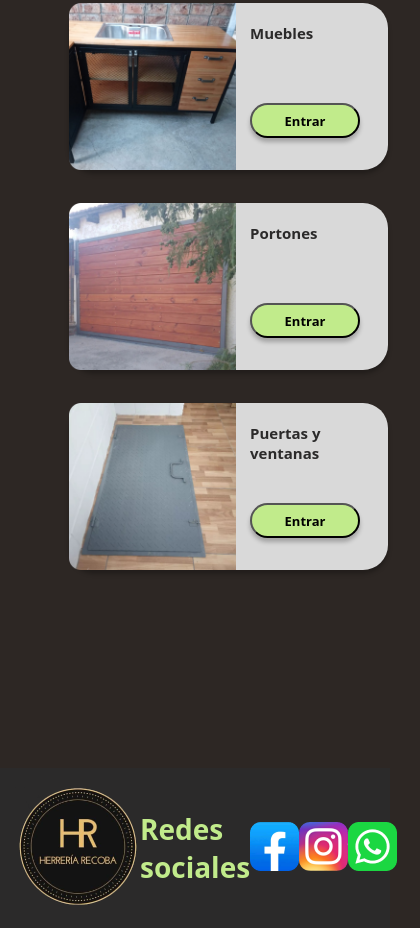
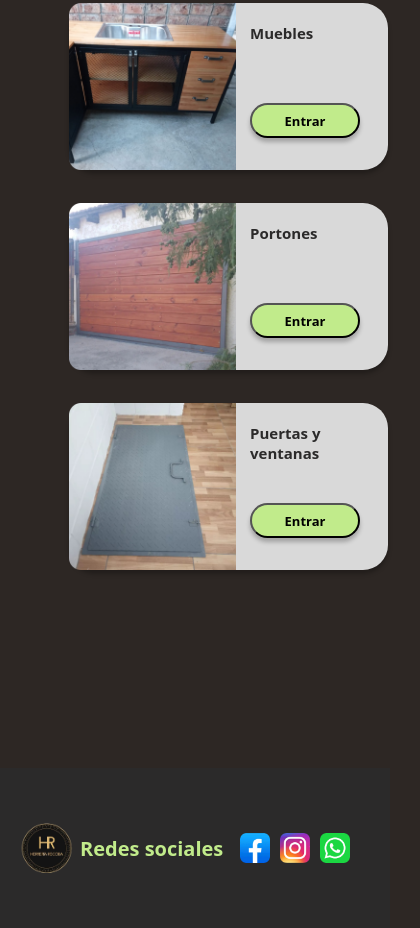
Before and after one commit to fabricionirvana/herreriarecoba, a plain HTML site: page pages/productos.html in a window 390 px wide. Shown: the part 397-1325 px from the top of the page, 420 px wide, since content can reach past the window. Drawn offline with Linux system fonts and the light colour scheme.

Commit message:
correccion productos

```diff
--- a/css/estilo.css
+++ b/css/estilo.css
@@ -396,7 +396,7 @@ header {
     position: absolute;
 width: 56px;
 height: 53px;
-left: 75px;
+left: 180px;
 top: 6px;
 }
 
@@ -569,7 +569,7 @@ a {flex-direction: row; position: relative; text-decoration: none; color: #C1EB8
                 position: absolute;
             width: 56px;
             height: 53px;
-            left: 75px;
+            left: 180px;
             top: 6px;
             }
 
@@ -583,27 +583,21 @@ a {flex-direction: row; position: relative; text-decoration: none; color: #C1EB8
     .gridproducto{
         display: grid;
         grid-template-areas:
-        "headerproductos"
+        "headercontacto"
         "mainproducto"
         "footerproducto";
         grid-template-columns: 100%;
         grid-template-rows: auto auto auto  }
 
-        .headerproductos {
-            display: flex;
-            justify-content: space-between;
-            height: 145px;
-            align-items: center;
-            padding: 10px;
-        }
-
-  .logoproducto {display: flex;
-            position: absolute;
-        width: 56px;
-        height: 53px;
-        left: 75px;
-        top: 6px;
-        }
+     .productos {flex-direction: row; position: relative; text-decoration: none; color: #C1EB8B; font-size: 18px; font-weight: bold; font-family: system-ui, -apple-system, BlinkMacSystemFont, 'Segoe UI', Roboto, Oxygen, Ubuntu, Cantarell, 'Open Sans', 'Helvetica Neue', sans-serif; font-style: normal;
+            padding: 4px 4px 4px; left: 75px;}
+            .logoproductos {display: flex;
+                position: absolute;
+            width: 56px;
+            height: 53px;
+            left: 180px;
+            top: 6px;
+            }
   .mainproducto {
     display: grid;
     align-items: stretch;
@@ -751,15 +745,44 @@ top: 900px;;box-shadow: 0px 4px 4px rgba(0, 0, 0, 0.25)
     padding: 15px;
     font-size: 14px; font-family: system-ui, -apple-system, BlinkMacSystemFont, 'Segoe UI', Roboto, Oxygen, Ubuntu, Cantarell, 'Open Sans', 'Helvetica Neue', sans-serif; color: #C1EB8B;
 }
-.contenedor {
-    height: 10px;
-    width: 15px;
-    color: #C1EB8B;
-    top: 50px;
-    left: 25px;
+.facebook {display: flex;
+    flex-direction: row;
+    position: absolute;
+    height: 30px;
+    width: 30px;
+    left: 240px;
+}
+.instagram {display: flex;
+    flex-direction: row;
+    position: absolute;
+    height: 30px;
+    width: 30px;
+    left: 280px;
+}
+.whatsapp {display: flex;
+    flex-direction: row;
+    position: absolute;
+    height: 30px;
+    width: 30px;
+    left: 320px;
+}
+.rrss {display: flex;
+    flex-direction: row;
+    position: absolute;
+    left: 80px;
+    font-size: 10px;
+}
+.logofooter {
+    display: flex;
+    flex-direction: row;
+    position: absolute;
+    height: 50px;
+    width: 50px;
+    left: 20px;
 }
 
 
 
 
+
 }
--- a/pages/productos.html
+++ b/pages/productos.html
@@ -9,7 +9,7 @@
 </head>
 <body>
     <div class="gridproducto">
-    <header class="headerproductos">
+    <header class="headercontacto">
         <div class="logoproductos">
             <img src="../img/logo.png" alt="logo">
 
@@ -50,19 +50,19 @@
        </main>
 
        <footer class="footerproducto">
-        <div class="logofooter2">
+        <div class="logofooter">
             <img src="../img/logo.png" alt="logofooter">
         </div>
-        <div class="rrss2">
+        <div class="rrss">
             <h1>Redes sociales</h1>
         </div>
-        <div class="facebook2">
+        <div class="facebook">
             <img src="../img/faceb.png" alt="facebook">
         </div>
-        <div class="instagram2">
+        <div class="instagram">
             <img src="../img/inst.png" alt="instagram">
         </div>
-        <div class="whatsapp2">
+        <div class="whatsapp">
             <img src="../img/wha.png" alt="whatsapp">
         </div>
 
```
